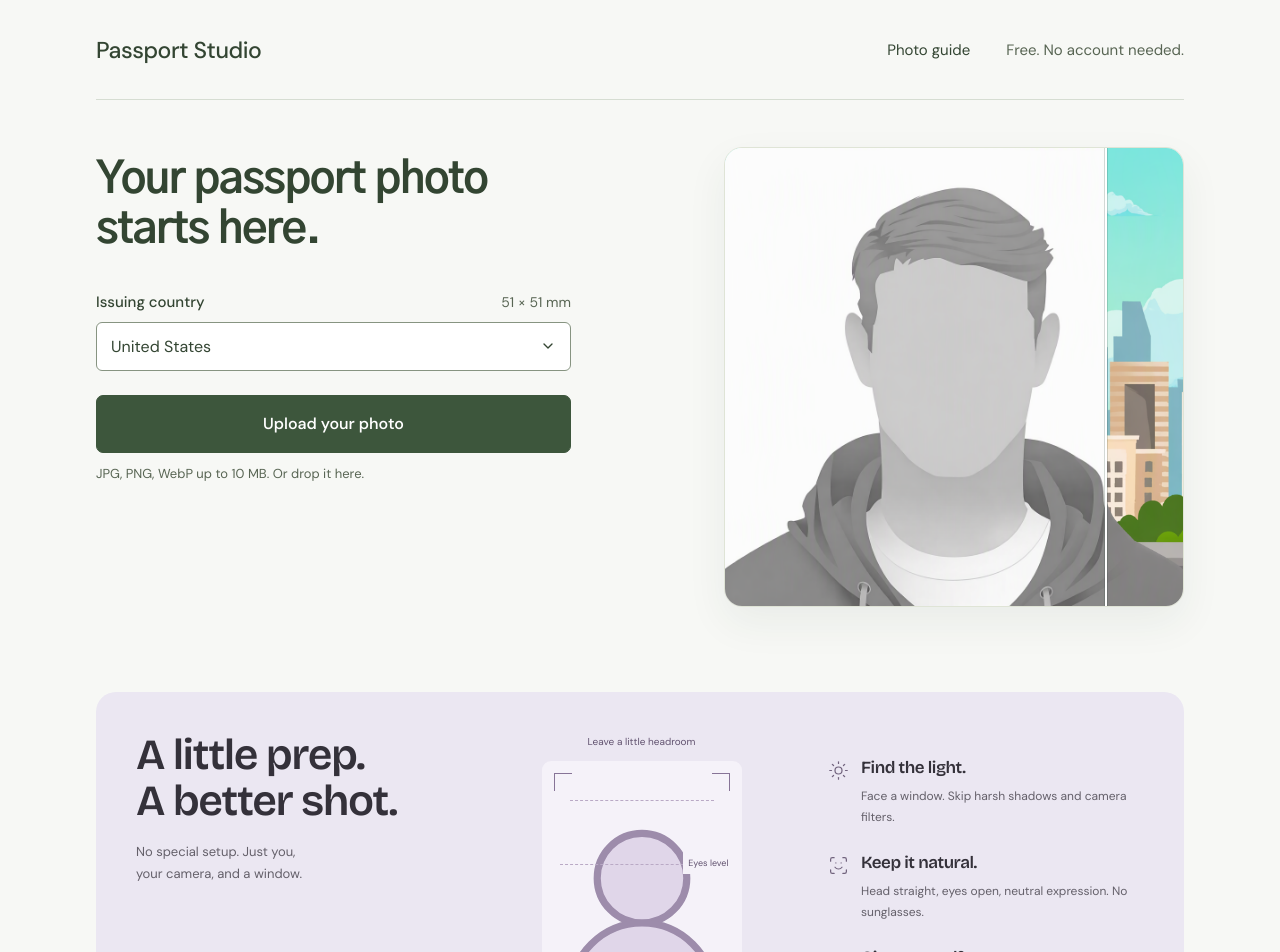
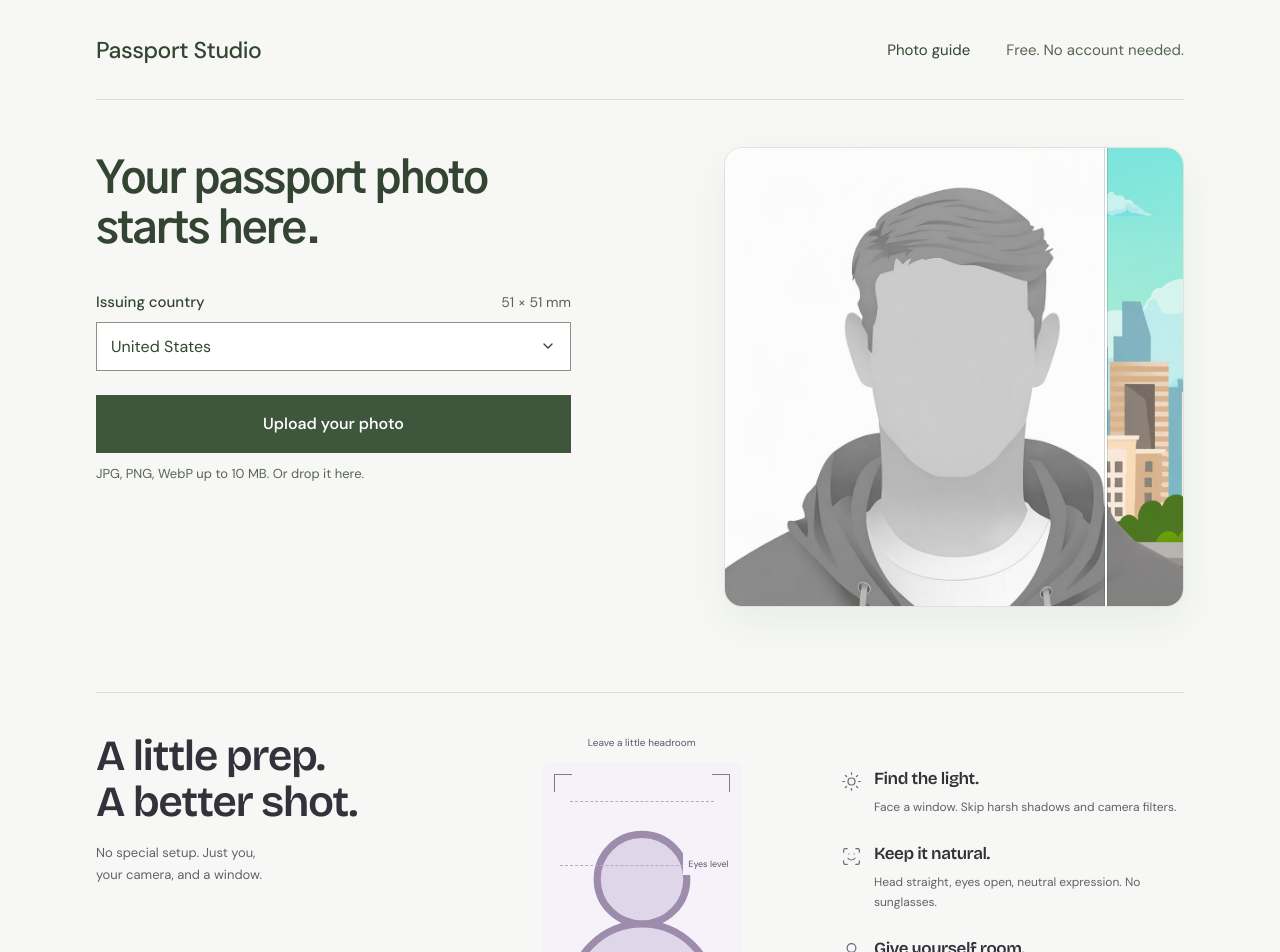
Before and after one commit to minhao23/passport-backend, a Next.js app in the folder frontend/: page / in a window 1280 px wide. Shown: the top 952 px of the page. Built offline with nearby package versions, Linux system fonts and the light colour scheme.

Commit message:
feat: removed cards

```diff
--- a/frontend/app/globals.css
+++ b/frontend/app/globals.css
@@ -37,7 +37,7 @@ button:focus-visible, a:focus-visible, select:focus-visible, [tabindex="-1"]:foc
 .hero { display: grid; grid-template-columns: 1.1fr 1fr; padding-top: 47px; padding-bottom: 65px; min-height: 567px; align-items: center; }
 .hero-copy { min-width: 0; padding-right: 36px; align-self: start; padding-top: 8px; }
 .hero h1 { font-family: var(--font-headline), var(--display); font-size: clamp(40px, 3.4vw, 48px); font-weight: 700; line-height: 1.16; letter-spacing: -.035em; margin: 0 0 36px; }
-.primary { background: var(--accent); border: 1px solid var(--accent); color: white; border-radius: 7px; display: inline-flex; align-items: center; justify-content: center; gap: 12px; font-weight: 550; font-size: 16px; padding: 14px 20px; min-height: 58px; transition: background .18s ease-out, border-color .18s ease-out; }
+.primary { background: var(--accent); border: 1px solid var(--accent); color: white; border-radius: 0; display: inline-flex; align-items: center; justify-content: center; gap: 12px; font-weight: 550; font-size: 16px; padding: 14px 20px; min-height: 58px; transition: background .18s ease-out, border-color .18s ease-out; }
 .primary:hover:not(:disabled) { background: #2d432d; border-color: #2d432d; }
 .primary:disabled { background: #dedfd9; border-color: #dedfd9; color: var(--muted); }
 .text-link { display: inline-flex; align-items: center; justify-content: space-between; gap: 24px; font-size: 13px; font-weight: 550; line-height: 1.5; min-height: 44px; }
@@ -50,12 +50,12 @@ h3 { font-size: 20px; line-height: 1.3; letter-spacing: -.45px; margin: 0; }
 .studio-form { max-width: 475px; }
 .field-title { display: flex; align-items: center; justify-content: space-between; gap: 12px; font-size: 15px; margin-bottom: 10px; }
 .field-title label { font-weight: 500; }
-.country-row { display: flex; align-items: center; border: 1px solid #879481; border-radius: 6px; background: white; }
+.country-row { display: flex; align-items: center; border: 1px solid #879481; background: white; }
 .select-wrap { position: relative; display: flex; align-items: center; flex: 1; min-width: 0; }
 .select-chevron { position: absolute; right: 14px; pointer-events: none; color: var(--ink); }
-select { appearance: none; width: 100%; min-width: 0; padding: 13px 38px 13px 14px; border: 0; background: transparent; border-radius: 6px; color: var(--ink); font-size: 16px; }
+select { appearance: none; width: 100%; min-width: 0; padding: 13px 38px 13px 14px; border: 0; background: transparent; border-radius: 0; color: var(--ink); font-size: 16px; }
 .size-spec { font-size: 14px; white-space: nowrap; color: var(--muted); font-variant-numeric: tabular-nums; }
-.upload-area { margin-top: 24px; border-radius: 7px; }
+.upload-area { margin-top: 24px; }
 .upload-area.dragging { outline: 3px solid var(--focus); outline-offset: 5px; background: var(--lilac); }
 .upload-button, .generate { width: 100%; }
 .generate > svg:last-child { margin-left: auto; }
@@ -67,7 +67,7 @@ select { appearance: none; width: 100%; min-width: 0; padding: 13px 38px 13px 14
 .file-note .remove-photo { display: grid; place-items: center; width: 33px; flex-shrink: 0; border-radius: 4px; }
 .file-note button:disabled { color: var(--muted); }
 .feedback { padding-top: 5px; padding-bottom: 24px; }
-.error { display: flex; gap: 12px; padding: 20px; background: #fff0e9; border: 1px solid #e4bba8; border-radius: 8px; font-size: 13px; line-height: 1.6; color: #923b26; }
+.error { display: flex; gap: 12px; padding: 20px 0; border-top: 1px solid #e4bba8; border-bottom: 1px solid #e4bba8; font-size: 13px; line-height: 1.6; color: #923b26; }
 .error > svg { flex-shrink: 0; margin-top: 3px; }
 .error strong { font-weight: 600; }
 .error p { margin: 4px 0 0; }
@@ -75,8 +75,8 @@ select { appearance: none; width: 100%; min-width: 0; padding: 13px 38px 13px 14
 .workspace { padding-top: 30px; padding-bottom: 50px; }
 .workspace-heading { display: flex; align-items: center; justify-content: space-between; gap: 24px; margin-bottom: 24px; }
 .workspace-status { margin: 8px 0 0; font-size: 13px; color: var(--muted); }
-.workspace-body { display: grid; grid-template-columns: minmax(0, 1.4fr) minmax(0, 1fr); border: 1px solid var(--line); border-radius: 14px; background: white; }
-.photo-pair { display: flex; align-items: center; justify-content: center; min-width: 0; padding: 36px; gap: 24px; background: #e9eee5; border-radius: 13px 0 0 13px; }
+.workspace-body { display: grid; grid-template-columns: minmax(0, 1.4fr) minmax(0, 1fr); border-top: 1px solid var(--line); border-bottom: 1px solid var(--line); }
+.photo-pair { display: flex; align-items: center; justify-content: center; min-width: 0; padding: 36px; gap: 24px; }
 .photo-pair figure { margin: 0; width: 175px; min-width: 0; }
 .source-photo img { width: 100%; height: 225px; object-fit: contain; display: block; }
 .photo-direction { flex-shrink: 0; color: var(--muted); }
@@ -93,7 +93,7 @@ select { appearance: none; width: 100%; min-width: 0; padding: 13px 38px 13px 14
 .privacy-note { font-size: 10px; line-height: 1.7; color: var(--muted); margin: 14px 0 0; }
 
 .guide { padding-top: 20px; padding-bottom: 36px; }
-.guide-panel { display: grid; grid-template-columns: 1.06fr 1fr 1.05fr; gap: 36px; padding: 40px; background: var(--lilac); color: #34313a; border-radius: 20px; }
+.guide-panel { display: grid; grid-template-columns: 1.06fr 1fr 1.05fr; gap: 36px; padding: 40px 0; border-top: 1px solid var(--line); color: #34313a; }
 .guide-intro { display: flex; flex-direction: column; align-items: flex-start; }
 .guide-intro h2 { font-size: 43px; line-height: 1.08; letter-spacing: -.035em; }
 .guide-intro > p { font-size: 13px; color: #64606a; line-height: 1.7; margin: 16px 0 20px; }
@@ -134,7 +134,7 @@ footer > a:last-child { display: flex; align-items: center; gap: 10px; font-size
 @media (max-width: 1100px) {
   .hero-copy { padding-right: 30px; }
   .hero h1 { font-size: 40px; }
-  .guide-panel { padding: 30px; gap: 24px; }
+  .guide-panel { padding: 30px 0; gap: 24px; }
   .guide-intro h2 { font-size: 36px; }
   .photo-pair { padding: 26px; gap: 18px; }
   .output-details { padding: 26px; }
@@ -160,7 +160,6 @@ footer > a:last-child { display: flex; align-items: center; gap: 10px; font-size
   .guide-notes article { display: block; }
   .guide-notes article > svg { margin-bottom: 10px; }
   .workspace-body { grid-template-columns: minmax(0, 1fr); }
-  .photo-pair { border-radius: 13px 13px 0 0; }
   .output-details { max-width: 500px; width: 100%; justify-self: center; }
   h2 { font-size: 30px; }
   footer { flex-wrap: wrap; gap: 16px; }
@@ -184,7 +183,7 @@ footer > a:last-child { display: flex; align-items: center; gap: 10px; font-size
   .source-photo img { height: 160px; }
   .photo-pair figcaption { font-size: 10px; }
   .output-details { padding: 24px; }
-  .guide-panel { grid-template-columns: 1fr; padding: 30px 25px; gap: 30px; border-radius: 15px; }
+  .guide-panel { grid-template-columns: 1fr; padding: 30px 0; gap: 30px; }
   .guide-intro h2 { font-size: 44px; }
   .guide-intro > p br { display: none; }
   .guide-intro > p { margin-bottom: 12px; }
@@ -199,7 +198,6 @@ footer > a:last-child { display: flex; align-items: center; gap: 10px; font-size
 @media (max-width: 360px) {
   .nav .brand { font-size: 18px; }
   .nav nav a { font-size: 12px; }
-  .guide-panel { padding-inline: 22px; }
   .guide-intro h2 { font-size: 39px; }
   footer .brand { font-size: 17px; }
   footer > a:last-child { font-size: 11px; gap: 6px; }
```
